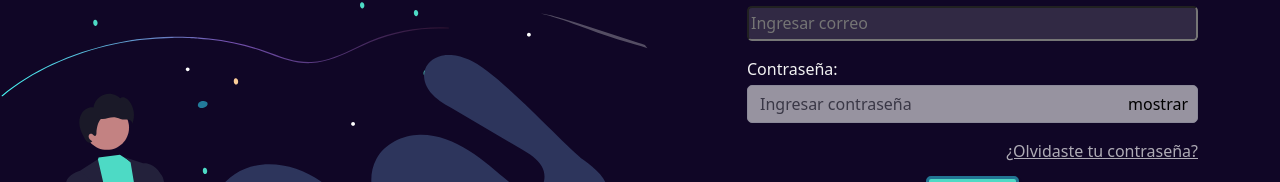
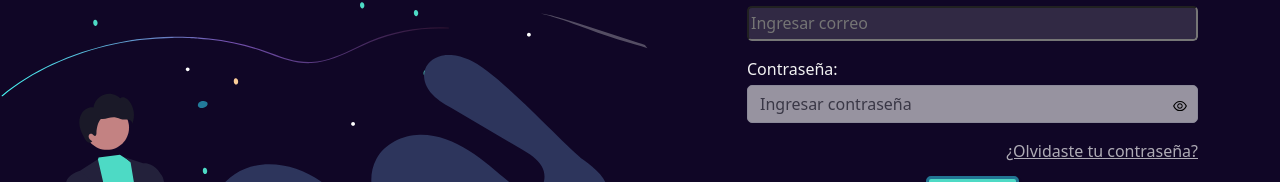
Before and after one commit to CodeMasterChefs/Frontend-Ruta-Programador, a React (Vite) app: page /iniciar_sesion in a window 1280 px wide. Shown: the part 298-480 px from the top of the page. Built offline with nearby package versions, Linux system fonts and the light colour scheme.

Commit message:
Icono modificado para mostrar u ocultar contraseña

```diff
--- a/package.json
+++ b/package.json
@@ -17,6 +17,7 @@
     "react-bootstrap": "^2.9.0",
     "react-dom": "^18.2.0",
     "react-hook-form": "^7.47.0",
+    "react-icons": "^4.11.0",
     "react-router-dom": "^6.16.0",
     "serve": "^14.2.1"
   },
--- a/src/Pages/LoginPage/LoginPage.jsx
+++ b/src/Pages/LoginPage/LoginPage.jsx
@@ -3,6 +3,7 @@ import "./LoginPage.css";
 import { useEffect, useState } from "react";
 import { useAuth } from "../../context/AuthContext";
 import svgAstronautra from "../../assets/Image.svg";
+import { AiOutlineEye, AiOutlineEyeInvisible } from 'react-icons/ai';
 
 const LoginPage = () => {
   const navigate = useNavigate();
@@ -84,7 +85,7 @@ const LoginPage = () => {
                   onClick={() => setShowPassword(!showPassword)} // MOSTRAR U OCULTAR CONTRASEÑA
                   style={{ cursor: "pointer", position: "absolute", top: "50%", right: "10px", transform: "translateY(-50%)", color: "black" }} //CAMBIAR COLOR
                 >
-                  {showPassword ? "ocultar" : "mostrar"}
+                  {showPassword ? <AiOutlineEyeInvisible /> : <AiOutlineEye />}
                 </span>
               </div>
               {emptyErrors && (
--- a/src/Pages/RecuperarContraseña/RecuperarContraseña.jsx
+++ b/src/Pages/RecuperarContraseña/RecuperarContraseña.jsx
@@ -2,6 +2,7 @@ import { useState } from "react";
 import api from "../../config/site.config";
 import { useNavigate } from "react-router-dom";
 import "./RecuperarContraseña.css";
+import { AiOutlineEye, AiOutlineEyeInvisible } from 'react-icons/ai';
 
 const RecuperarContraseña = () => {
   const [mostrarMensaje, setMostrarMensaje] = useState("formulario");
@@ -228,7 +229,7 @@ const RecuperarContraseña = () => {
                   }}
                   onClick={() => setShowPassword(!showPassword)} //MOSTRAR U OCULTAR CONTRASEÑA
                 >
-                  {showPassword ? "ocultar" : "mostrar"}
+                  {showPassword ? <AiOutlineEyeInvisible /> : <AiOutlineEye />}
                 </div>
           </div>
           <div>
@@ -249,7 +250,7 @@ const RecuperarContraseña = () => {
                   }}
                   onClick={() => setShowConfirmPassword(!showConfirmPassword)} // MOSTRAR U OCULTAR CONTRASEÑA
                 >
-                  {showConfirmPassword ? "ocultar" : "mostrar"}
+                  {showConfirmPassword ? <AiOutlineEyeInvisible /> : <AiOutlineEye />}
                 </div>
           </div>
           {verificationError && <p>{verificationError}</p>}
--- a/src/Pages/RegistroUsuarioPage/RegistroUsuarioPage.jsx
+++ b/src/Pages/RegistroUsuarioPage/RegistroUsuarioPage.jsx
@@ -5,6 +5,7 @@ import { useAuth } from "../../context/AuthContext";
 import { useEffect, useState } from "react"; // import useState
 import CancelarRegistro from "../../Components/ModalRegister/CancelarRegistro";
 import svgAstronautra from "../../assets/Image.svg";
+import { AiOutlineEye, AiOutlineEyeInvisible } from 'react-icons/ai';
 
 const RegistroUsuarioPage = () => {
   const navigate = useNavigate();
@@ -95,7 +96,7 @@ const RegistroUsuarioPage = () => {
                   }}
                   onClick={() => setShowPassword(!showPassword)} // MOSTRAR U OCULTAR CONTRASEÑA
                 >
-                  {showPassword ? "ocultar" : "mostrar"}
+                  {showPassword ? <AiOutlineEyeInvisible /> : <AiOutlineEye />}
                 </div>
               </div>
               {registerErrors.password && (
@@ -126,7 +127,7 @@ const RegistroUsuarioPage = () => {
                   }}
                   onClick={() => setShowConfirmPassword(!showConfirmPassword)} // MOSTRAR U OCULTAR CONTRASEÑA
                 >
-                  {showConfirmPassword ? "ocultar" : "mostrar"}
+                  {showConfirmPassword ? <AiOutlineEyeInvisible /> : <AiOutlineEye />}
                 </div>
               </div>
               {registerErrors.password_confirmation && (
```
Also changed, not shown: 1 other file (tests, documents, lock files or other folders).
